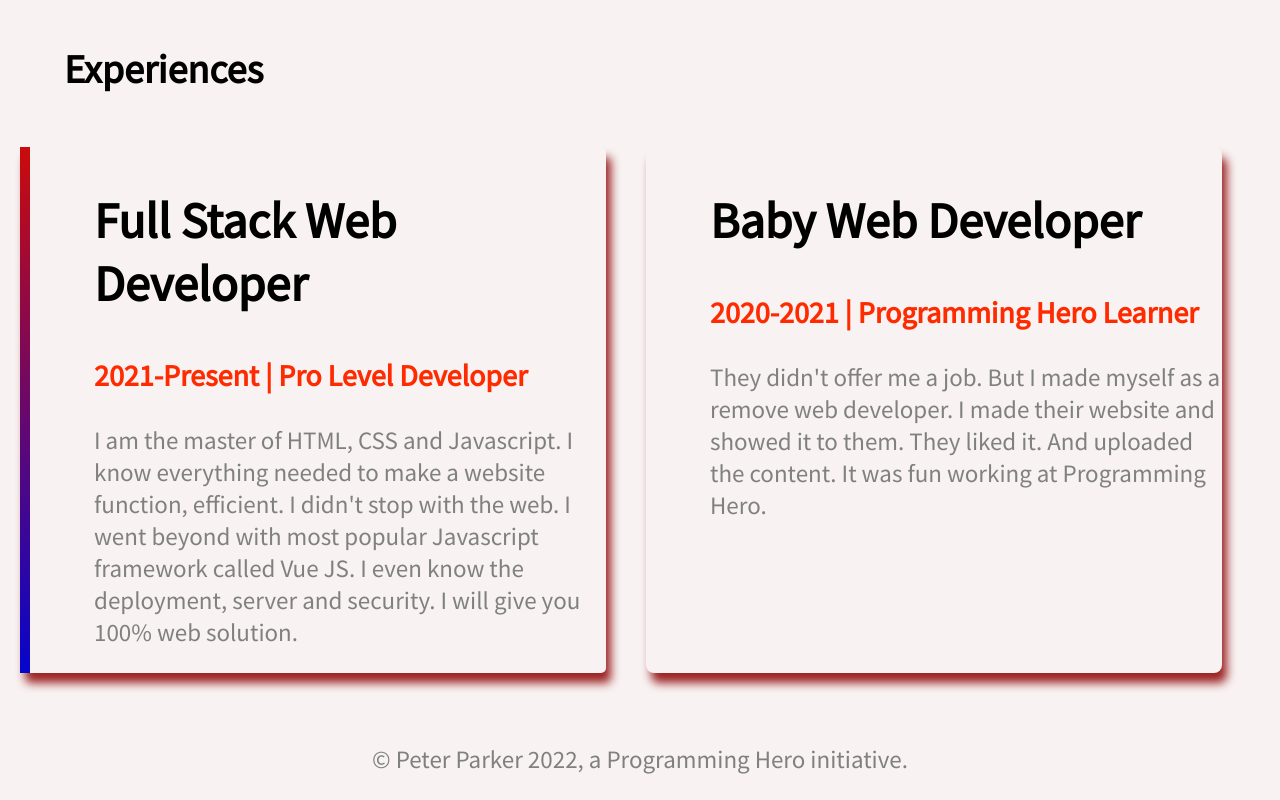
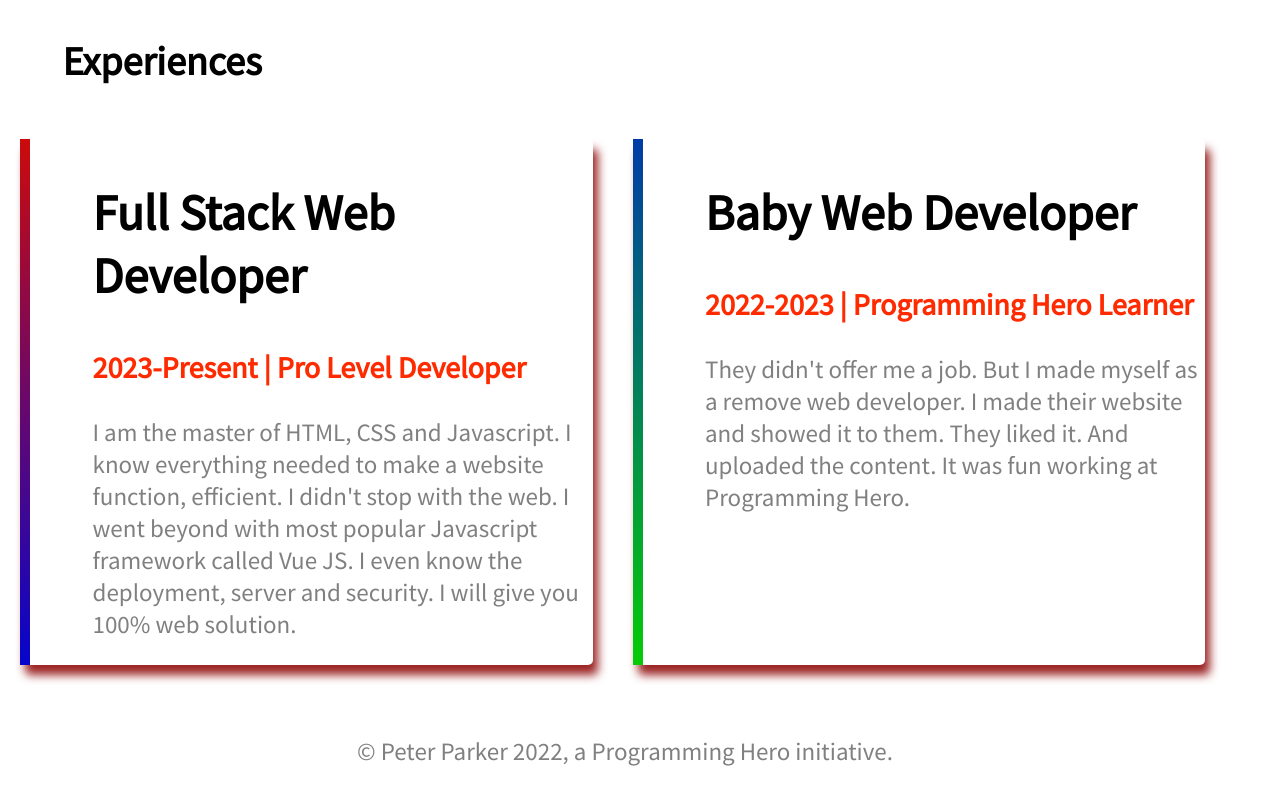
Before and after one commit to Abid46/Peter-Parker-Website, a plain HTML site: page index.html in a window 1280 px wide. Shown: the part 1185-1985 px from the top of the page. Drawn offline with Linux system fonts and the light colour scheme.

Commit message:
final commit

```diff
--- a/index.html
+++ b/index.html
@@ -15,6 +15,7 @@
     <link rel="stylesheet" href="style.css" />
   </head>
   <body>
+    <div id="container">
       <section class="section1">
         <div class="divWidth">
           <h1>Welcome To</h1>
@@ -22,10 +23,10 @@
 
           <h3>Build Climber and Train Stopper</h3>
           <p>
-          You might saw me jumping, climbing buildings, and stopping trains. But
-          nobody pays me a dime for that work. That's why I am learning and
-          mastering web development. I will not stop until I become the Web
-          Development Hero.
+            You might saw me jumping, climbing buildings, and stopping trains.
+            But nobody pays me a dime for that work. That's why I am learning
+            and mastering web development. I will not stop until I become the
+            Web Development Hero.
           </p>
           <a class="button" href="">HIRE ME</a>
         </div>
@@ -56,18 +57,18 @@
         <div class="section3-box">
           <div class="divWidth divBox borderR1">
             <h1>Full Stack Web Developer</h1>
-          <h3 class="color">2021-Present | Pro Level Developer</h3>
+            <h3 class="color">2023-Present | Pro Level Developer</h3>
             <p>
               I am the master of HTML, CSS and Javascript. I know everything
-            needed to make a website function, efficient. I didn't stop with the
-            web. I went beyond with most popular Javascript framework called Vue
-            JS. I even know the deployment, server and security. I will give you
-            100% web solution.
+              needed to make a website function, efficient. I didn't stop with
+              the web. I went beyond with most popular Javascript framework
+              called Vue JS. I even know the deployment, server and security. I
+              will give you 100% web solution.
             </p>
           </div>
           <div class="divWidth divBox borderR2">
             <h1>Baby Web Developer</h1>
-          <h3 class="color">2020-2021 | Programming Hero Learner</h3>
+            <h3 class="color">2022-2023 | Programming Hero Learner</h3>
             <p>
               They didn't offer me a job. But I made myself as a remove web
               developer. I made their website and showed it to them. They liked
@@ -81,5 +82,6 @@
       <footer>
         <p id="footer">© Peter Parker 2022, a Programming Hero initiative.</p>
       </footer>
+    </div>
   </body>
 </html>
--- a/style.css
+++ b/style.css
@@ -1,6 +1,10 @@
+#container{
+   max-width: 1250px;
+}
+
 body {
   font-family: "Source Sans Pro", sans-serif;
-  background-color: #F8F2F2;
+  background-color: #FFFFFF;
   margin: 0;
   padding: 0;
 }
@@ -83,6 +87,11 @@ p {
    border-image: linear-gradient(to top, rgb(5, 5, 204), rgb(204, 11, 11)) 1;
    border-radius: 5px;
 }
+.borderR2{
+   border-left: 10px solid;
+   border-image: linear-gradient(to top, rgb(5, 204, 5), rgb(0, 59, 168)) 1;
+   border-radius: 5px;
+}
 #footer{
    text-align: center;
    margin-top: 50px;
```
Lines whose indentation alone changed are shown as unchanged.
